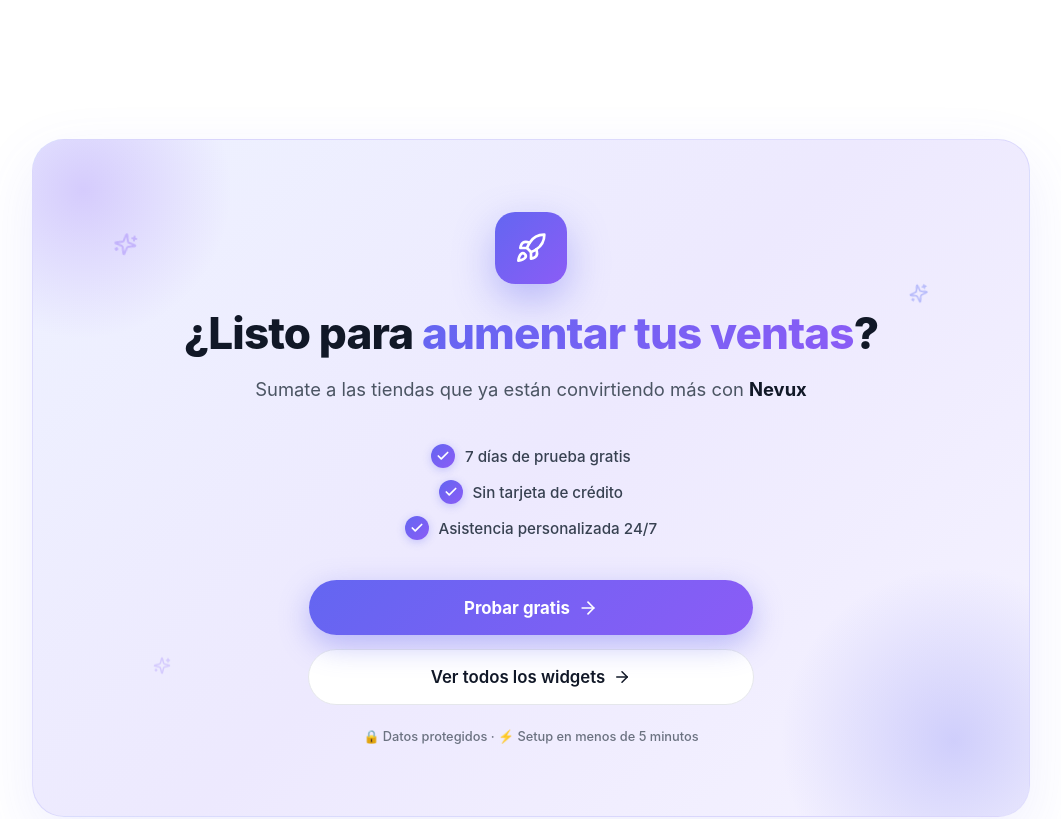
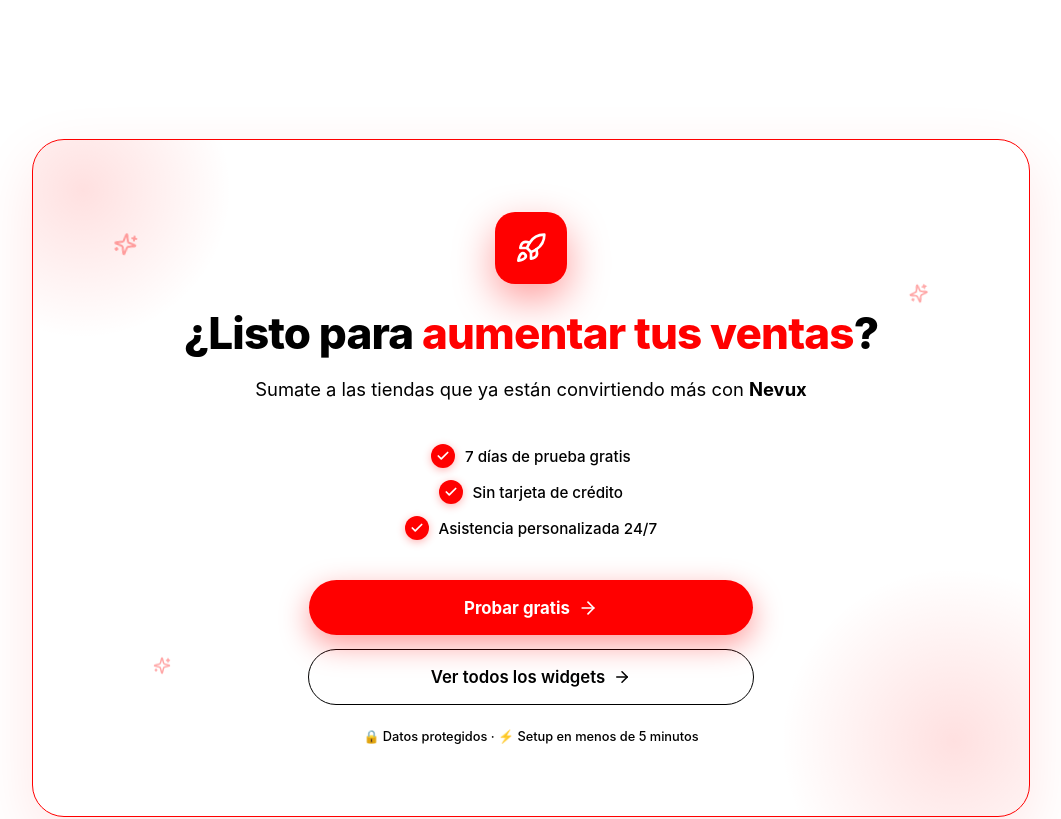
Before and after one commit to rodri-nexus/Nexus2026, a Next.js app: page / in a window 1280 px wide. Shown: the part 5920-6739 px from the top of the page, without its empty margins (109-1170 px from the left). Built offline with nearby package versions, Linux system fonts and the light colour scheme.

Commit message:
Update CTAFinal.tsx

```diff
--- a/app/components/landing/CTAFinal.tsx
+++ b/app/components/landing/CTAFinal.tsx
@@ -20,14 +20,13 @@ export default function CTAFinal() {
         style={{
           maxWidth: "900px",
           margin: "0 auto",
-          background:
-            "linear-gradient(135deg, #eef2ff 0%, #ede9fe 50%, #f5f3ff 100%)",
+          background: "#ffffff",
           borderRadius: "32px",
           padding: "clamp(2.5rem, 6vw, 4.5rem) clamp(1.5rem, 4vw, 3rem)",
           position: "relative",
           overflow: "hidden",
-          border: "1px solid rgba(99, 102, 241, 0.15)",
-          boxShadow: "0 20px 60px rgba(99, 102, 241, 0.1)",
+          border: "1.5px solid #FF0000",
+          boxShadow: "0 20px 60px rgba(255, 0, 0, 0.1)",
         }}
       >
         {/* Orbes decorativos de fondo */}
@@ -39,7 +38,7 @@ export default function CTAFinal() {
             width: "300px",
             height: "300px",
             background:
-              "radial-gradient(circle, rgba(139, 92, 246, 0.25) 0%, transparent 70%)",
+              "radial-gradient(circle, rgba(255, 0, 0, 0.12) 0%, transparent 70%)",
             borderRadius: "50%",
             pointerEvents: "none",
           }}
@@ -52,7 +51,7 @@ export default function CTAFinal() {
             width: "350px",
             height: "350px",
             background:
-              "radial-gradient(circle, rgba(99, 102, 241, 0.25) 0%, transparent 70%)",
+              "radial-gradient(circle, rgba(255, 0, 0, 0.12) 0%, transparent 70%)",
             borderRadius: "50%",
             pointerEvents: "none",
           }}
@@ -73,8 +72,8 @@ export default function CTAFinal() {
             position: "absolute",
             top: "15%",
             left: "8%",
-            color: "#a78bfa",
-            opacity: 0.5,
+            color: "#FF0000",
+            opacity: 0.35,
             pointerEvents: "none",
           }}
         >
@@ -96,8 +95,8 @@ export default function CTAFinal() {
             position: "absolute",
             top: "20%",
             right: "10%",
-            color: "#818cf8",
-            opacity: 0.5,
+            color: "#FF0000",
+            opacity: 0.35,
             pointerEvents: "none",
           }}
         >
@@ -118,8 +117,8 @@ export default function CTAFinal() {
             position: "absolute",
             bottom: "20%",
             left: "12%",
-            color: "#c4b5fd",
-            opacity: 0.6,
+            color: "#FF0000",
+            opacity: 0.35,
             pointerEvents: "none",
           }}
         >
@@ -143,11 +142,11 @@ export default function CTAFinal() {
               height: "72px",
               margin: "0 auto 1.5rem auto",
               borderRadius: "20px",
-              background: "linear-gradient(135deg, #6366f1, #8b5cf6)",
+              background: "#FF0000",
               display: "flex",
               alignItems: "center",
               justifyContent: "center",
-              boxShadow: "0 15px 40px rgba(99, 102, 241, 0.4)",
+              boxShadow: "0 15px 40px rgba(255, 0, 0, 0.4)",
             }}
           >
             <Rocket size={32} color="white" strokeWidth={2} />
@@ -162,7 +161,7 @@ export default function CTAFinal() {
             style={{
               fontSize: "clamp(1.75rem, 5vw, 2.75rem)",
               fontWeight: 800,
-              color: "#111827",
+              color: "#000000",
               margin: "0 0 1rem 0",
               letterSpacing: "-0.02em",
               lineHeight: 1.15,
@@ -171,10 +170,7 @@ export default function CTAFinal() {
             ¿Listo para{" "}
             <span
               style={{
-                background: "linear-gradient(135deg, #6366f1, #8b5cf6)",
-                WebkitBackgroundClip: "text",
-                WebkitTextFillColor: "transparent",
-                backgroundClip: "text",
+                color: "#FF0000",
               }}
             >
               aumentar tus ventas
@@ -190,14 +186,15 @@ export default function CTAFinal() {
             transition={{ duration: 0.5, delay: 0.3 }}
             style={{
               fontSize: "clamp(1rem, 2.5vw, 1.15rem)",
-              color: "#4b5563",
+              color: "#000000",
+              opacity: 0.7,
               lineHeight: 1.6,
               margin: "0 auto 2.5rem auto",
               maxWidth: "560px",
             }}
           >
             Sumate a las tiendas que ya están convirtiendo más con{" "}
-            <strong style={{ color: "#111827" }}>Nevux</strong>
+            <strong style={{ color: "#000000", opacity: 1 }}>Nevux</strong>
           </motion.p>
 
           {/* Bullets */}
@@ -240,13 +237,13 @@ export default function CTAFinal() {
               style={{
                 width: "100%",
                 padding: "1.1rem 2rem",
-                background: "linear-gradient(135deg, #6366f1, #8b5cf6)",
+                background: "#FF0000",
                 color: "white",
                 borderRadius: "999px",
                 fontSize: "1.05rem",
                 fontWeight: 700,
                 textDecoration: "none",
-                boxShadow: "0 10px 30px rgba(99, 102, 241, 0.4)",
+                boxShadow: "0 10px 30px rgba(255, 0, 0, 0.4)",
                 transition: "all 0.2s",
                 display: "flex",
                 alignItems: "center",
@@ -291,12 +288,12 @@ export default function CTAFinal() {
                 width: "100%",
                 padding: "1.05rem 2rem",
                 background: "white",
-                color: "#111827",
+                color: "#000000",
                 borderRadius: "999px",
                 fontSize: "1.05rem",
                 fontWeight: 600,
                 textDecoration: "none",
-                border: "1.5px solid #e5e7eb",
+                border: "1.5px solid #000000",
                 transition: "all 0.2s",
                 display: "flex",
                 alignItems: "center",
@@ -318,7 +315,8 @@ export default function CTAFinal() {
             style={{
               marginTop: "1.5rem",
               fontSize: "0.8rem",
-              color: "#6b7280",
+              color: "#000000",
+              opacity: 0.6,
               margin: "1.5rem 0 0 0",
               fontWeight: 500,
             }}
@@ -340,7 +338,7 @@ function BulletItem({ text }: { text: string }) {
         alignItems: "center",
         gap: "0.6rem",
         fontSize: "0.95rem",
-        color: "#374151",
+        color: "#000000",
         fontWeight: 500,
       }}
     >
@@ -349,12 +347,12 @@ function BulletItem({ text }: { text: string }) {
           width: "24px",
           height: "24px",
           borderRadius: "50%",
-          background: "linear-gradient(135deg, #6366f1, #8b5cf6)",
+          background: "#FF0000",
           display: "flex",
           alignItems: "center",
           justifyContent: "center",
           flexShrink: 0,
-          boxShadow: "0 2px 8px rgba(99, 102, 241, 0.3)",
+          boxShadow: "0 2px 8px rgba(255, 0, 0, 0.3)",
         }}
       >
         <Check size={14} color="white" strokeWidth={3} />
```
